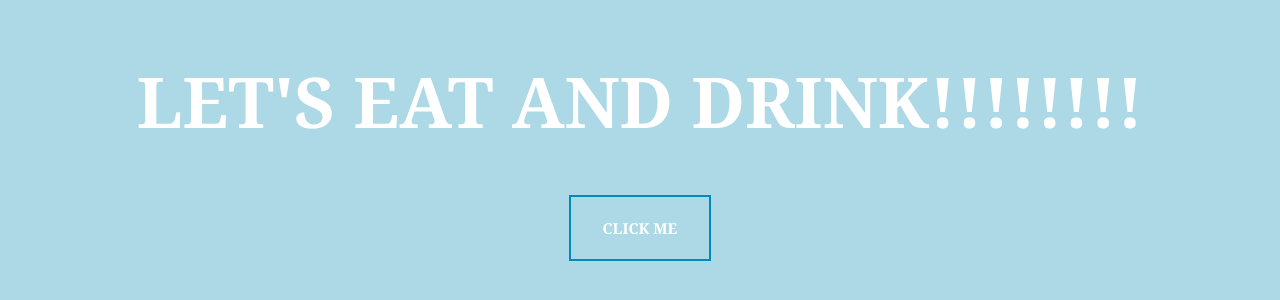
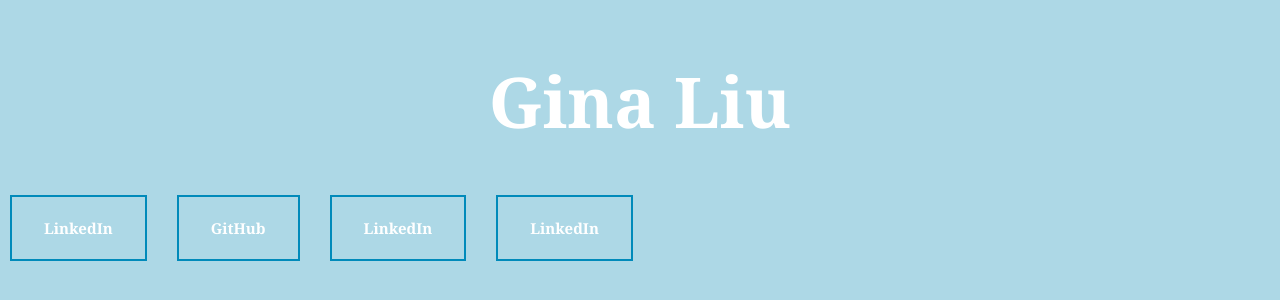
Before and after one commit to gliuxiao/gina-liu.github.io, a plain HTML site: page index.html in a window 1280 px wide. Shown: the part 106-406 px from the top of the page. Drawn offline with Linux system fonts and the light colour scheme.

Commit message:
Update index.html

```diff
--- a/index.html
+++ b/index.html
@@ -9,8 +9,11 @@
 <br></br>
 <br></br>
 
-<center><h2>LET'S EAT AND DRINK!!!!!!!!</h2></center>
+<center><h2>Gina Liu</h2></center>
 
-<center><a button href="main-next.html" class="button eatbutton">CLICK ME</button></a><center>
+<a button href="main-next.html" class="button eatbutton">LinkedIn</button></a>
+<a button href="main-next.html" class="button eatbutton">GitHub</button></a>
+<a button href="main-next.html" class="button eatbutton">LinkedIn</button></a>
+<a button href="main-next.html" class="button eatbutton">LinkedIn</button></a>
 </body>
 </html>
```
